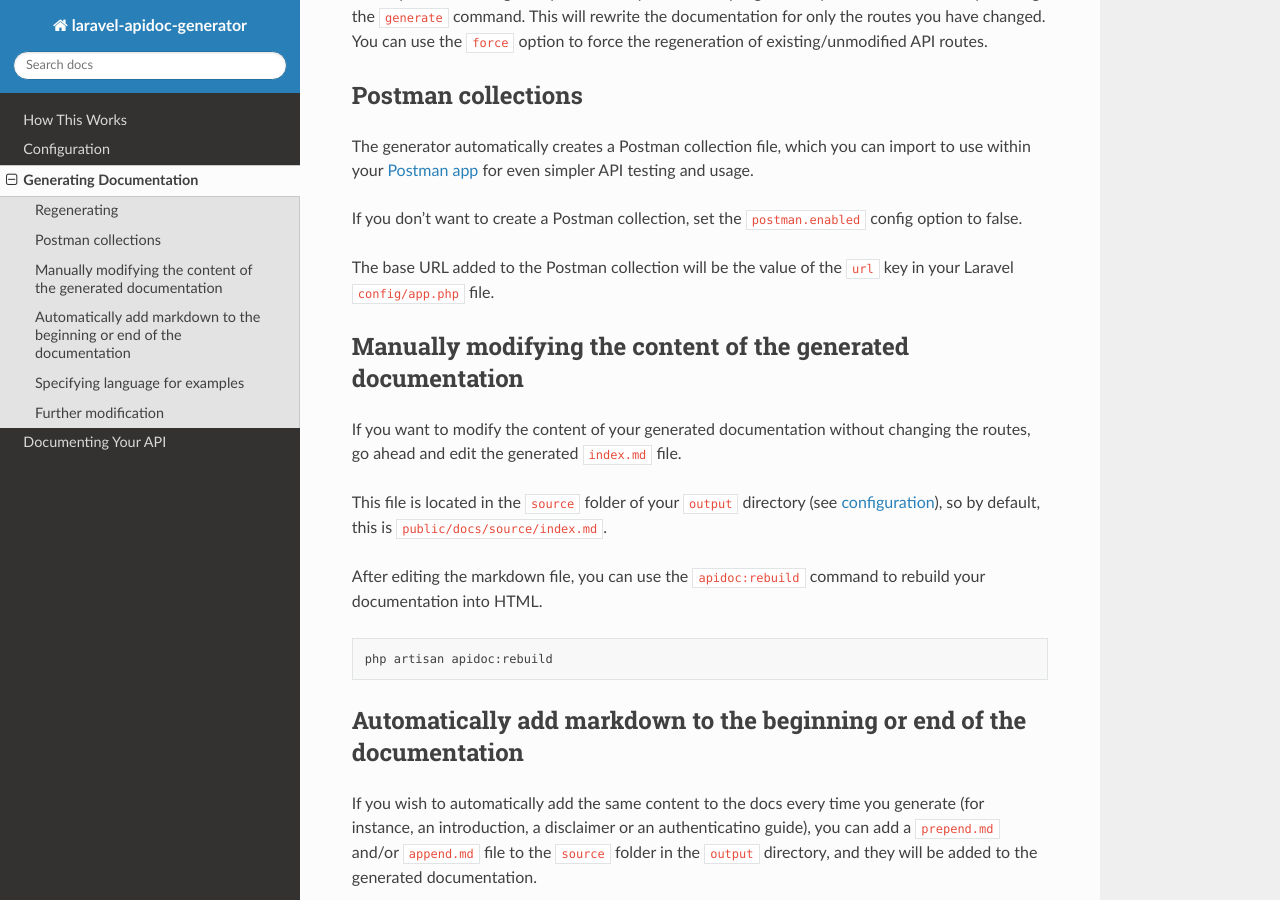
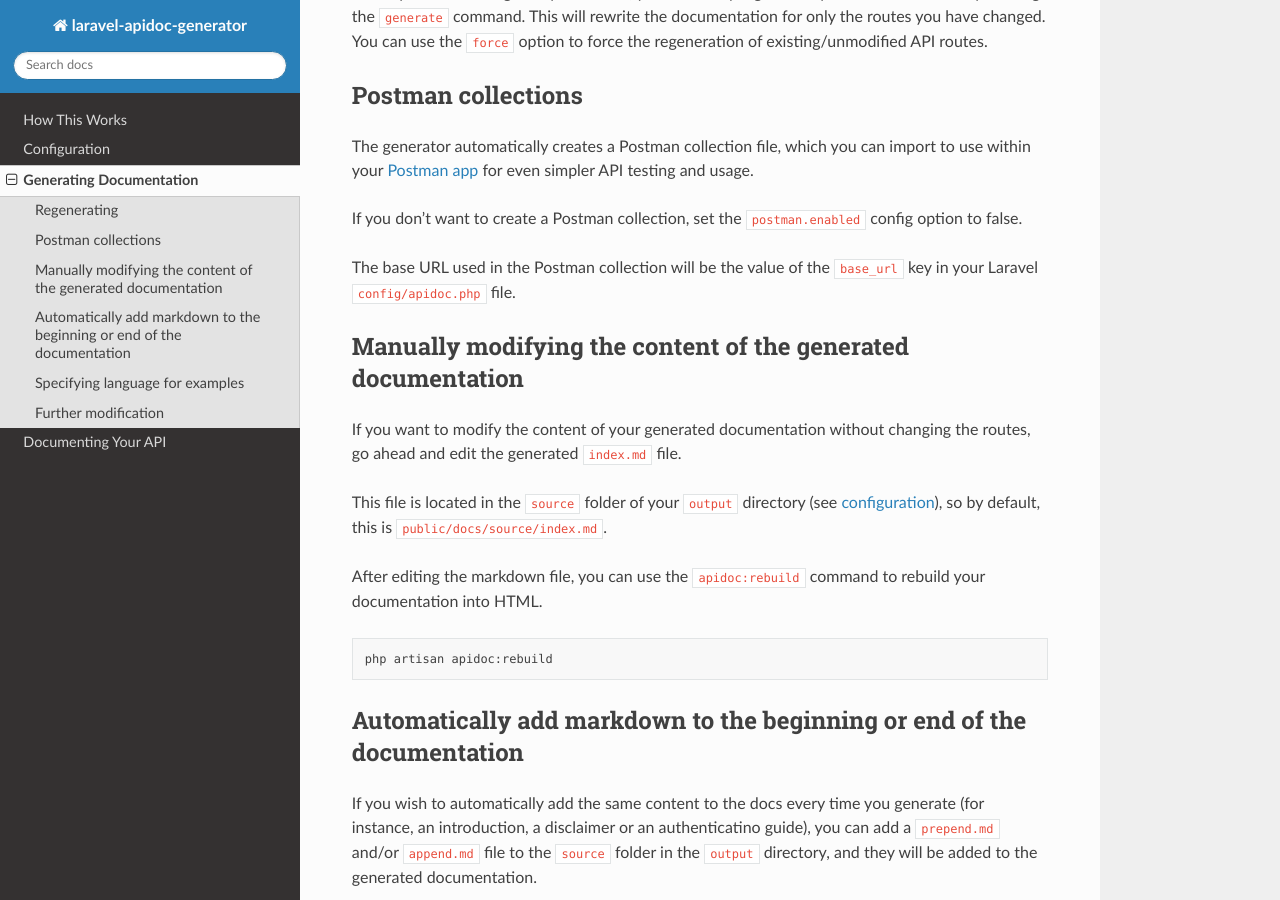
Before and after one commit to mpociot/laravel-apidoc-generator, a Sphinx documentation site: the page built from docs/generating-documentation.md, in a window 1280 px wide and 900 px high, scrolled down 423 px. Built offline with Sphinx 7.4.7 and the Read the Docs theme 2.0.0, drawn with Linux system fonts in a browser that asks for light colours.

Commit message:
Switch to apidoc.base_url - update docs

```diff
--- a/docs/generating-documentation.md
+++ b/docs/generating-documentation.md
@@ -18,7 +18,7 @@ The generator automatically creates a Postman collection file, which you can imp
 
 If you don't want to create a Postman collection, set the `postman.enabled` config option to false.
 
-The base URL added to the Postman collection will be the value of the `url` key in your Laravel `config/app.php` file.
+The base URL used in the Postman collection will be the value of the `base_url` key in your Laravel `config/apidoc.php` file.
 
 ## Manually modifying the content of the generated documentation
 If you want to modify the content of your generated documentation without changing the routes, go ahead and edit the generated `index.md` file.
```
